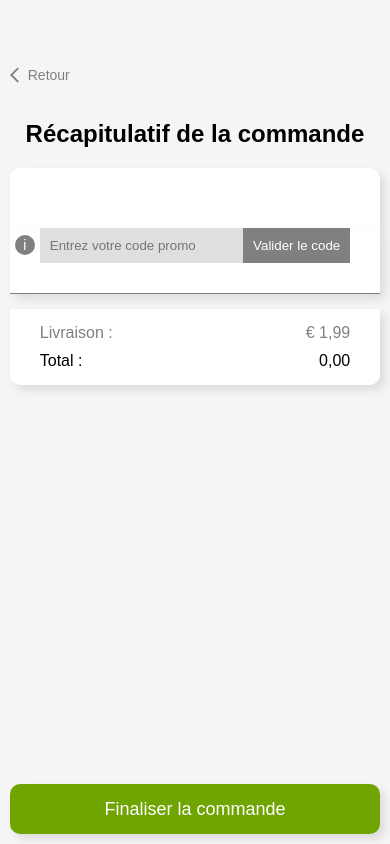
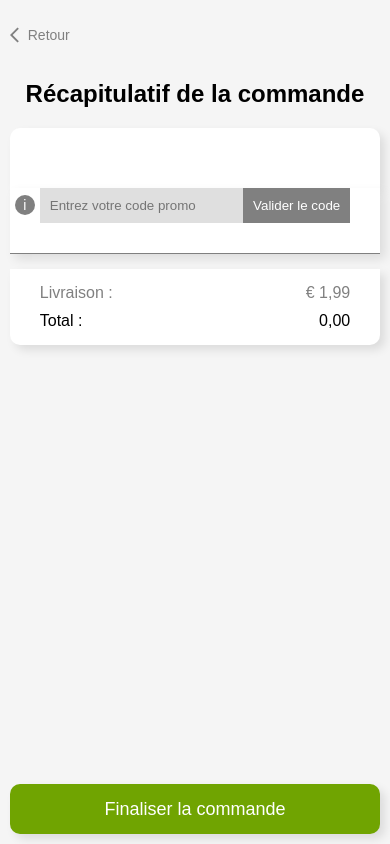
Before and after one commit to Chozen-Wealth/pizza-hut, a React (Vite) app: page /#/recapitulatif in a window 390 px wide. Shown: the top 844 px of the page. Built offline with nearby package versions, Linux system fonts and the light colour scheme; a web font is replaced by a local one.

Commit message:
page recap overflow y done

```diff
--- a/src/pages/Recap/Recap.css
+++ b/src/pages/Recap/Recap.css
@@ -158,11 +158,16 @@
         width: 100vw;
         top: 0;
         left: 0;
+        overflow-y: auto;
+        padding-top: 10px;
     }
     .ficheDivBtns {
         position: fixed;
         bottom: 0;
         width: 100%;
         padding: 10px;
+        background-color: whitesmoke;
+        margin-top: 0;
+        padding-top: 0;
     }
 }
```
